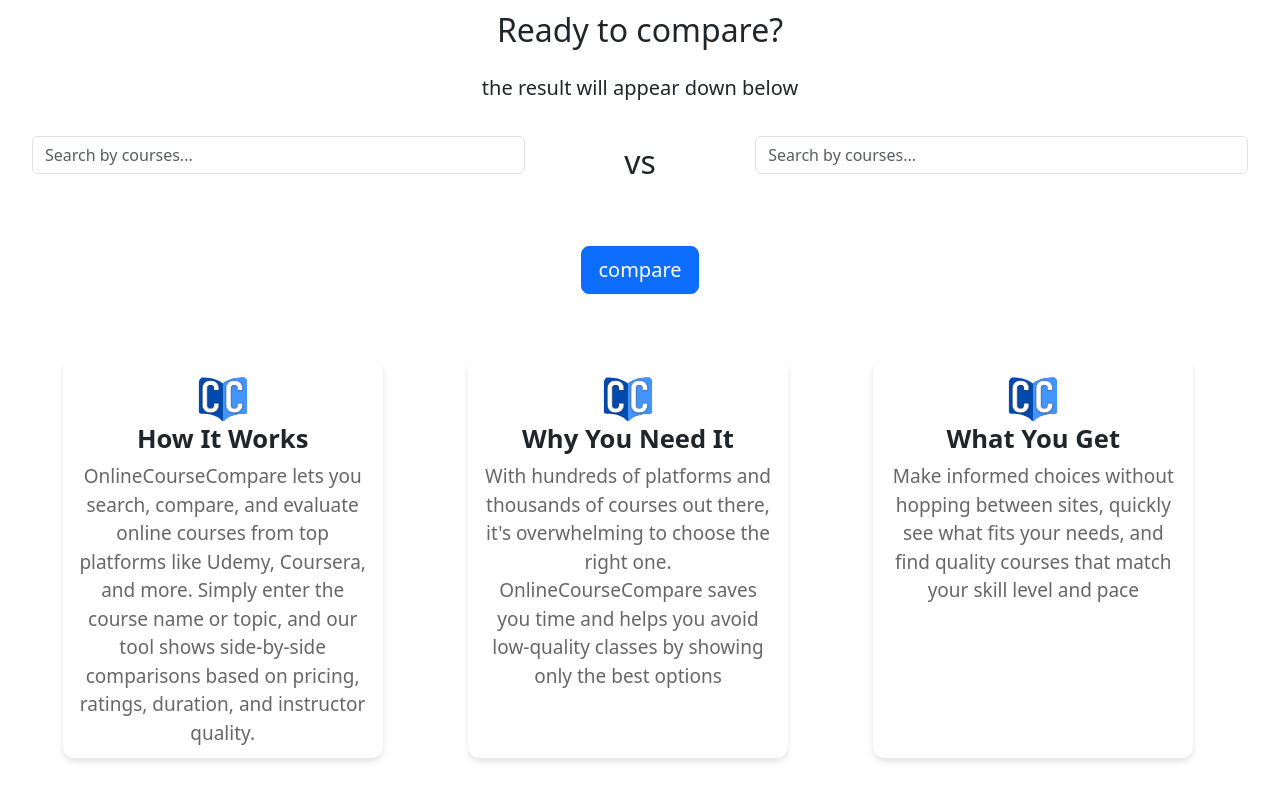
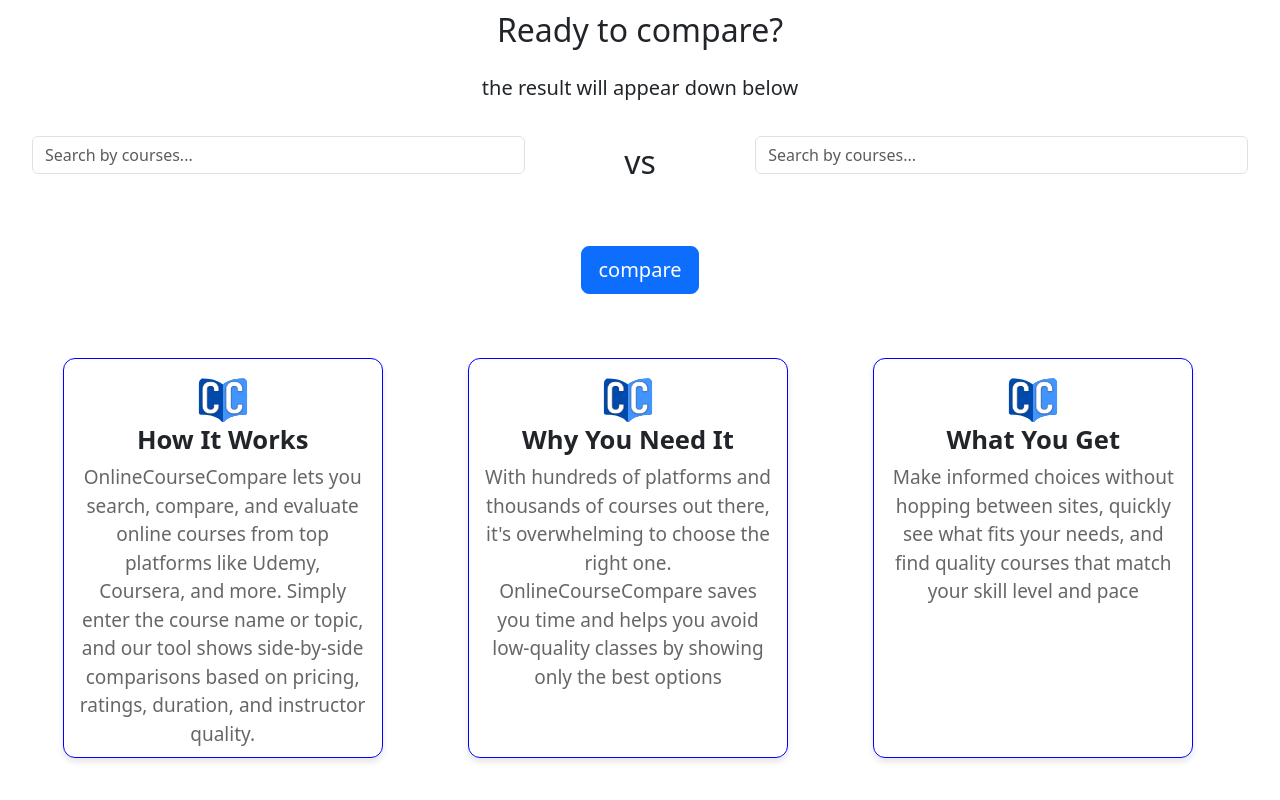
Before and after one commit to Nadir-Kutluozen/online-course-compare, a React (Vite) app in the folder online-course-compare/: page / in a window 1280 px wide. Shown: the part 821-1621 px from the top of the page. Built offline with nearby package versions, Linux system fonts and the light colour scheme.

Commit message:
trying to fix the p tag

```diff
--- a/online-course-compare/src/section2/card/card.css
+++ b/online-course-compare/src/section2/card/card.css
@@ -9,6 +9,9 @@
     overflow: hidden;
     transition: transform 0.3s ease, box-shadow 0.3s ease;
     text-align: center; /* Center the content */
+    border-color: blue;
+    border-style: solid;
+    border-width: 1px;
 }
 
 .card-image {
```
